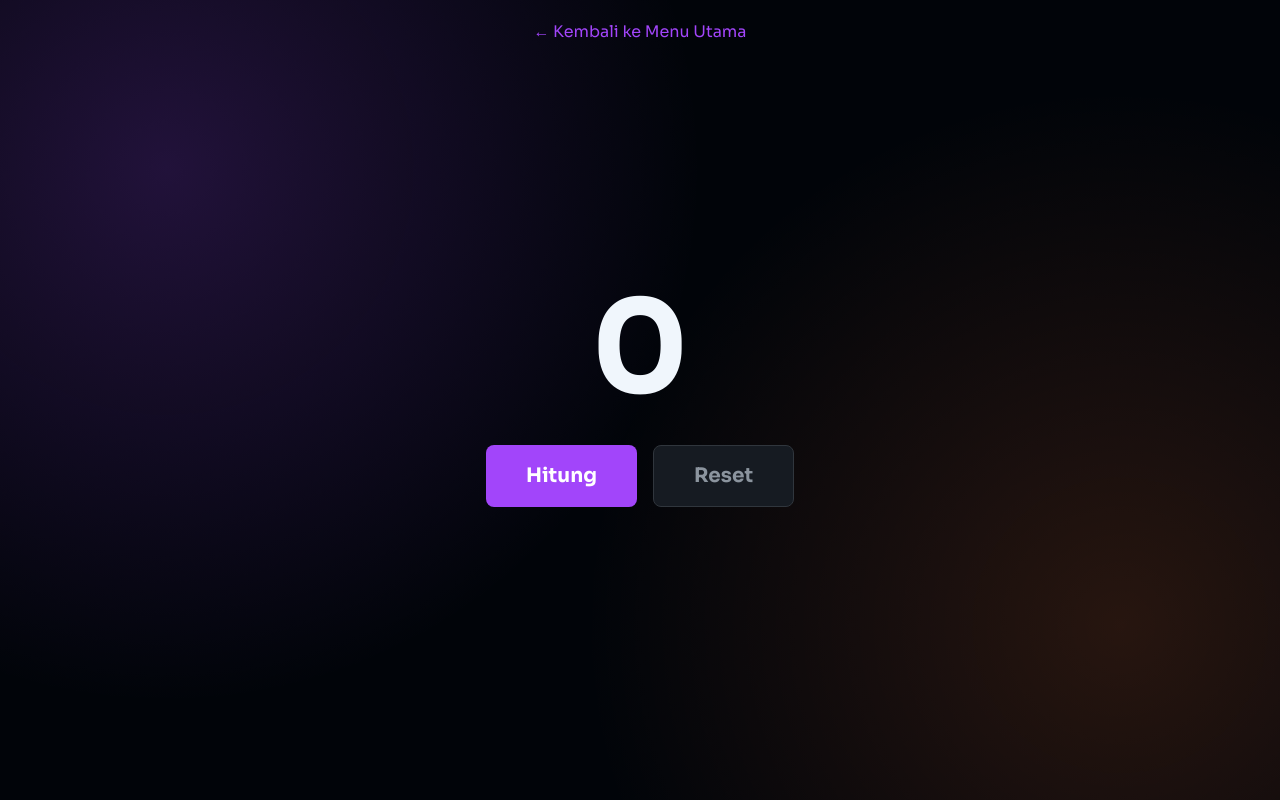
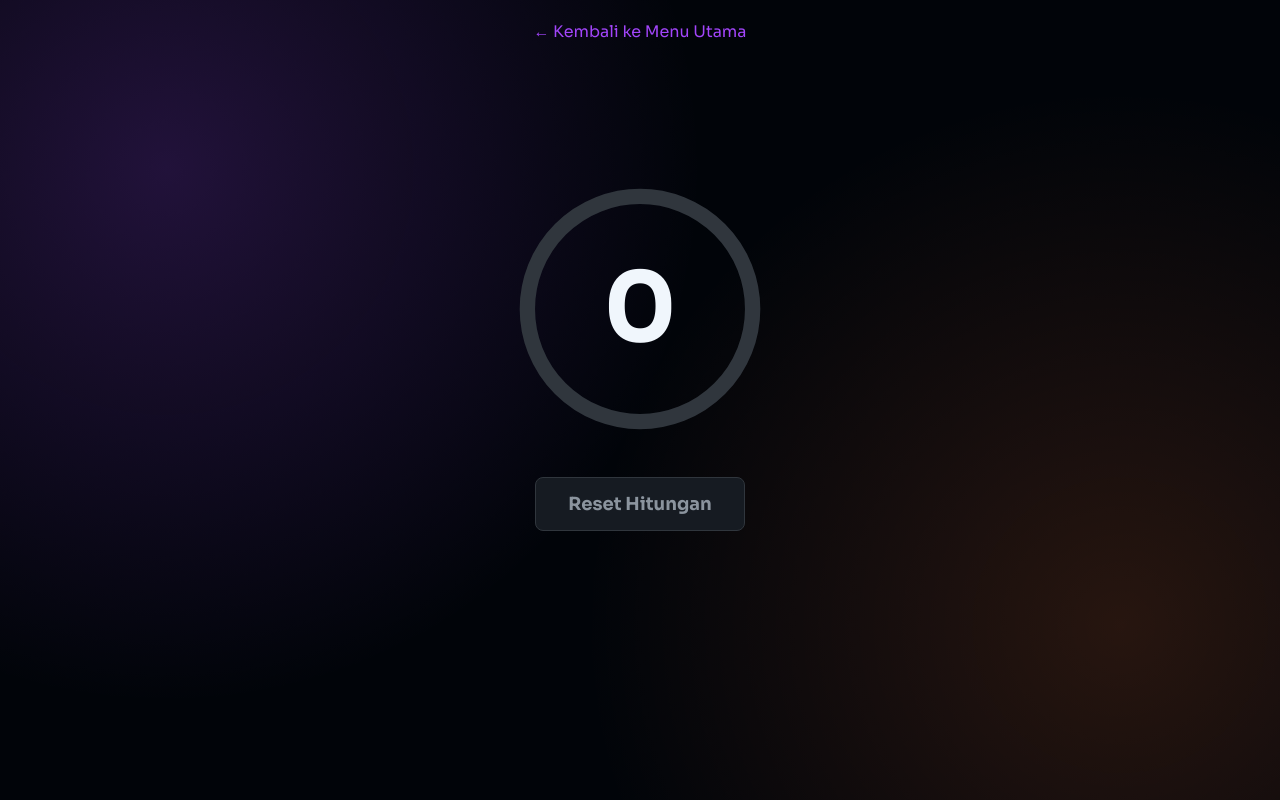
Before and after one commit to Sigiitttt/Al-Quran-Digital, a React (Vite) app: page /dzikir in a window 1280 px wide. Built offline with nearby package versions, Linux system fonts and the light colour scheme.

Commit message:
perbaiki bug

```diff
--- a/src/components/Dzikir/DzikirCounter.tsx
+++ b/src/components/Dzikir/DzikirCounter.tsx
@@ -1,41 +1,96 @@
 // src/components/Dzikir/DzikirCounter.tsx
 
-import { useState } from "react";
-import { motion } from "framer-motion";
+import { useState, useMemo } from "react";
+import { motion, AnimatePresence } from "framer-motion";
 
 function DzikirCounter() {
   const [count, setCount] = useState(0);
+  const [target] = useState(33); // Kita set target default 33 untuk progress bar
 
-  const increment = () => setCount(count + 1);
-  const reset = () => setCount(0);
+  const increment = () => {
+    // Izinkan hitungan melebihi target jika pengguna mau
+    setCount(count + 1);
+  };
+
+  const reset = () => {
+    setCount(0);
+  };
+
+  // --- Logika untuk Circular Progress Bar ---
+  const radius = 110; // Radius lingkaran
+  const circumference = 2 * Math.PI * radius; // Keliling lingkaran
+
+  // Kalkulasi persentase dan offset untuk progress bar
+  const progress = useMemo(() => {
+    if (target === 0) return 0;
+    // Gunakan modulo agar progress bar kembali ke 0 setelah target tercapai
+    return (count % target) / target;
+  }, [count, target]);
+
+  const strokeDashoffset = circumference * (1 - progress);
+  // --- Akhir Logika Circular Progress Bar ---
 
   return (
-    <div className="flex flex-col items-center justify-center text-center h-[80vh]">
+    <div className="flex flex-col items-center justify-center text-center h-[70vh]">
+      {/* Kontainer Utama untuk Lingkaran dan Angka */}
+      <motion.div
+        onClick={increment}
+        whileTap={{ scale: 0.95 }}
+        className="relative w-64 h-64 cursor-pointer"
+      >
+        {/* SVG untuk Progress Bar Melingkar */}
+        <svg className="w-full h-full" viewBox="0 0 250 250">
+          {/* Lingkaran Latar Belakang */}
+          <circle
+            cx="125"
+            cy="125"
+            r={radius}
+            stroke="var(--color-border)"
+            strokeWidth="15"
+            fill="transparent"
+          />
+          {/* Lingkaran Progress yang Bergerak */}
+          <motion.circle
+            cx="125"
+            cy="125"
+            r={radius}
+            stroke="var(--color-primary)"
+            strokeWidth="15"
+            fill="transparent"
+            strokeLinecap="round"
+            strokeDasharray={circumference}
+            initial={{ strokeDashoffset: circumference }}
+            animate={{ strokeDashoffset }}
+            transition={{ duration: 0.5 }}
+            transform="rotate(-90 125 125)"
+          />
+        </svg>
+
+        {/* Tampilan Angka di Tengah Lingkaran */}
+        <div className="absolute inset-0 flex items-center justify-center">
+          <AnimatePresence>
             <motion.h1
               key={count}
-        initial={{ y: 20, opacity: 0 }}
+              initial={{ y: 30, opacity: 0 }}
               animate={{ y: 0, opacity: 1 }}
-        className="text-9xl font-bold text-text-primary mb-8"
+              exit={{ y: -30, opacity: 0 }}
+              transition={{ type: 'spring', stiffness: 300, damping: 20 }}
+              className="text-8xl font-bold text-text-primary"
             >
               {count}
             </motion.h1>
+          </AnimatePresence>
+        </div>
+      </motion.div>
 
-      <div className="flex gap-4">
-        <motion.button
-          onClick={increment}
-          whileTap={{ scale: 0.9 }}
-          className="bg-primary text-white font-bold py-4 px-10 rounded-lg text-xl"
-        >
-          Hitung
-        </motion.button>
+      {/* Tombol Reset */}
       <motion.button
         onClick={reset}
-          whileTap={{ scale: 0.9 }}
-          className="bg-dark border border-border text-text-secondary font-bold py-4 px-10 rounded-lg text-xl"
+        whileTap={{ scale: 0.95 }}
+        className="mt-10 bg-dark border border-border text-text-secondary font-bold py-3 px-8 rounded-lg text-lg"
       >
-          Reset
+        Reset Hitungan
       </motion.button>
-      </div>
     </div>
   );
 }
```
Lines whose indentation alone changed are shown as unchanged.
